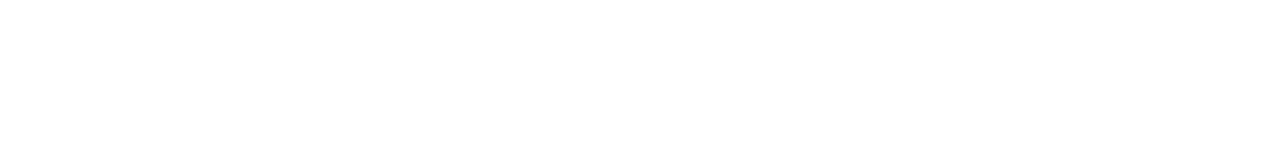
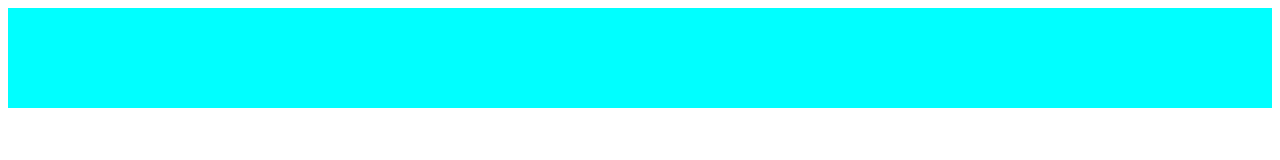
Before and after one commit to berryyoger/interactive_windows, a plain HTML site: page index.html in a window 1280 px wide. Drawn offline with Linux system fonts and the light colour scheme.

Commit message:
test somethink
but I'm too tired.

```diff
--- a/index.html
+++ b/index.html
@@ -1,9 +1,24 @@
 <!DOCTYPE html>
-<html lang="en">
+<html lang="ko">
   <head>
     <meta charset="UTF-8" />
     <meta name="viewport" content="width=device-width, initial-scale=1.0" />
-    <title>Document</title>
+    <title>Interactive Windows</title>
+    <link rel="stylesheet" href="styles.css"></link>
+    <script src="script.js"></script>
   </head>
-  <body></body>
+  <body id="body">
+    <div class="grid">
+      <div class="gridCell"></div>
+      <div class="gridCell"></div>
+      <div class="gridCell"></div>
+      <div class="gridCell"></div>
+      <div class="gridCell"></div>
+      <div class="gridCell"></div>
+      <div class="gridCell"></div>
+      <div class="gridCell"></div>
+      <div class="gridCell"></div>
+      <div class="gridCell"></div>
+    </div>
+  </body>
 </html>
--- /dev/null
+++ b/styles.css
@@ -0,0 +1,18 @@
+html::-webkit-scrollbar {
+  display: none;
+}
+
+body {
+}
+
+.grid {
+  display: grid;
+  grid-template-columns: repeat(10, 1fr);
+  height: 100%;
+  width: 100%;
+  background-color: aqua;
+}
+
+.gridCell {
+  height: 100px;
+}
```
Also changed, not shown: script.js (added).
